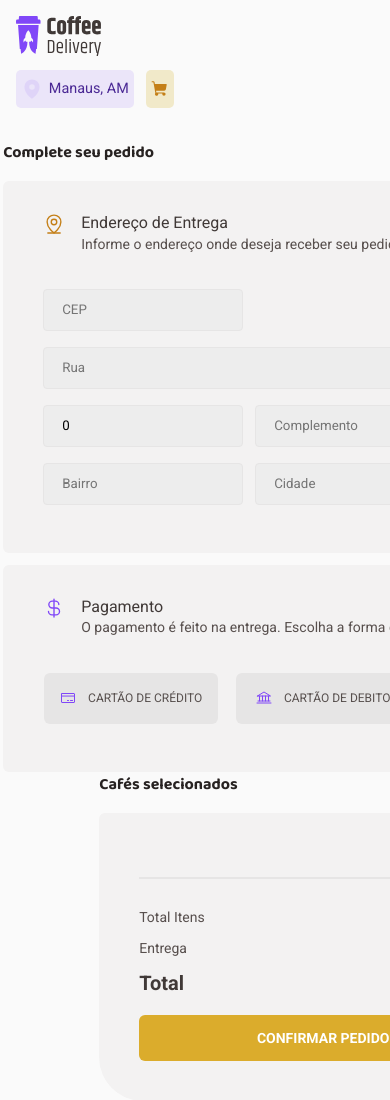
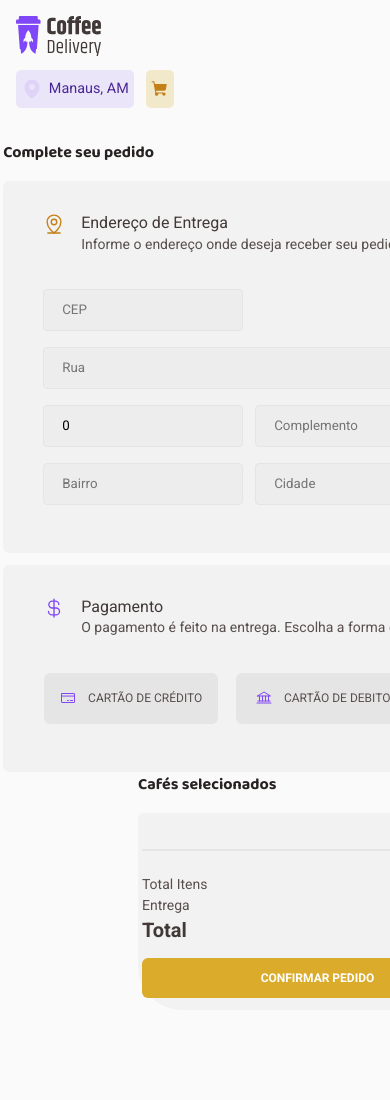
Before and after one commit to brenokf/Coffee-Delivery, a React (Vite) app: page /checkout in a window 390 px wide. Shown: the top 1100 px of the page. After the commit the page ends 1026 px from the top, so only its background shows below. Built offline with nearby package versions, Linux system fonts and the light colour scheme.

Commit message:
style: enhance responsive design for CoffeeCard component on small screens

```diff
--- a/src/pages/Checkout/CoffeCard/styles.ts
+++ b/src/pages/Checkout/CoffeCard/styles.ts
@@ -31,6 +31,15 @@ export const CoffeeCardContainer = styled.div`
     border: 1px solid ${(props) => props.theme['base-button']};
     margin: 24px 0 24px 0;
   }
+
+  @media (max-width: 600px) {
+    width: 95vw;
+    padding: 12px 4px;
+
+    hr {
+      width: 90vw;
+    }
+  }
 `
 export const CoffeeCardItem = styled.div`
   display: flex;
@@ -46,6 +55,15 @@ export const CoffeeCardItem = styled.div`
     font-size: 16px;
     font-weight: bold;
     color: ${(props) => props.theme['base-text']};
+  }
+
+  @media (max-width: 600px) {
+    width: 90vw;
+    height: auto;
+
+    p {
+      font-size: 13px;
+    }
   }
 `
 export const InfoContainer = styled.div`
@@ -130,7 +148,11 @@ export const BuyCounter = styled.div`
     height: 21px;
     font-weight: bold;
     text-align: center;
+    appearance: textfield;
+    -webkit-appearance: textfield;
+    -moz-appearance: textfield;
   }
+
   input[type='number'] {
     -webkit-appearance: textfield;
     -moz-appearance: textfield;
@@ -174,6 +196,11 @@ export const TotalPurchaseAndDelivery = styled.div`
   width: 368px;
   height: 92px;
   margin-bottom: 20px;
+
+  @media (max-width: 600px) {
+    width: 90vw;
+    height: auto;
+  }
 `
 export const TotalPurchase = styled.div`
   display: flex;
@@ -264,4 +291,10 @@ export const ConfirmOrder = styled.button`
     text-decoration: none;
     background: ${(props) => props.theme['yellow-dark']};
   }
+
+  @media (max-width: 600px) {
+    width: 90vw;
+    font-size: 12px;
+    height: 40px;
+  }
 `
```
